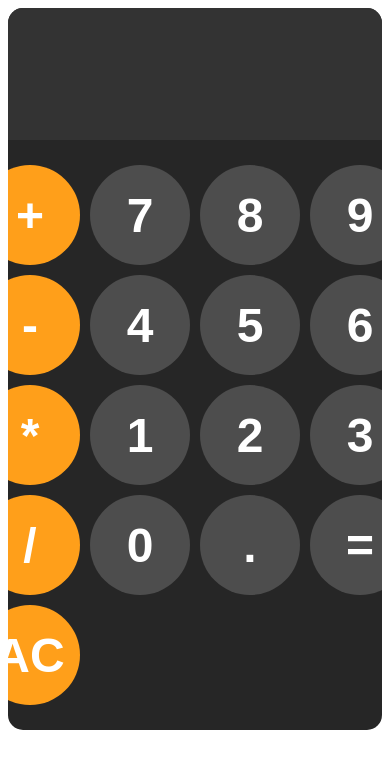
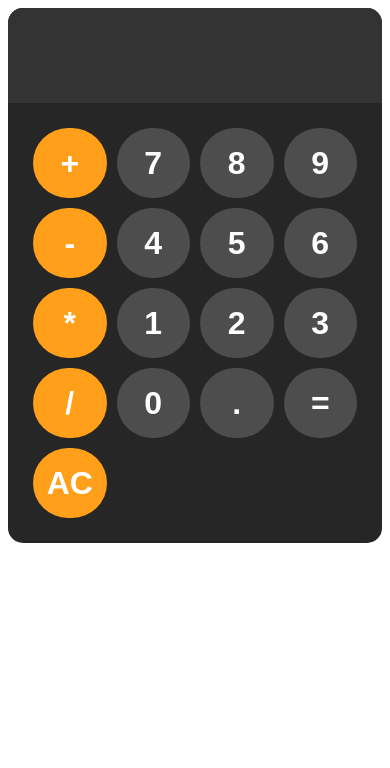
Before and after one commit to abhishek00526/simple-calculator, a plain HTML site: page index.html in a window 390 px wide. Drawn offline with Linux system fonts and the light colour scheme.

Commit message:
Update styles.css

```diff
--- a/styles.css
+++ b/styles.css
@@ -35,7 +35,7 @@
     padding: 25px;
 }
 button{
-    width: 100px;
+    width: 100%;
     height: 100px;
     border-radius: 50px;
     border: none;
@@ -61,3 +61,21 @@ button:active{
 .operator-btn:active{
     background-color: hsl(35, 100%,75%);
 }
+@media (max-width: 600px ){
+#display {
+    font-size: 3rem;
+}
+button {
+    height: 80px;
+    font-size: 2.5rem;
+}
+}
+@media (max-width: 400px ){
+    #display{
+        font-size:3rem;
+    }
+    button {
+        height: 70px;
+        font-size: 2rem;
+    }
+}
```
